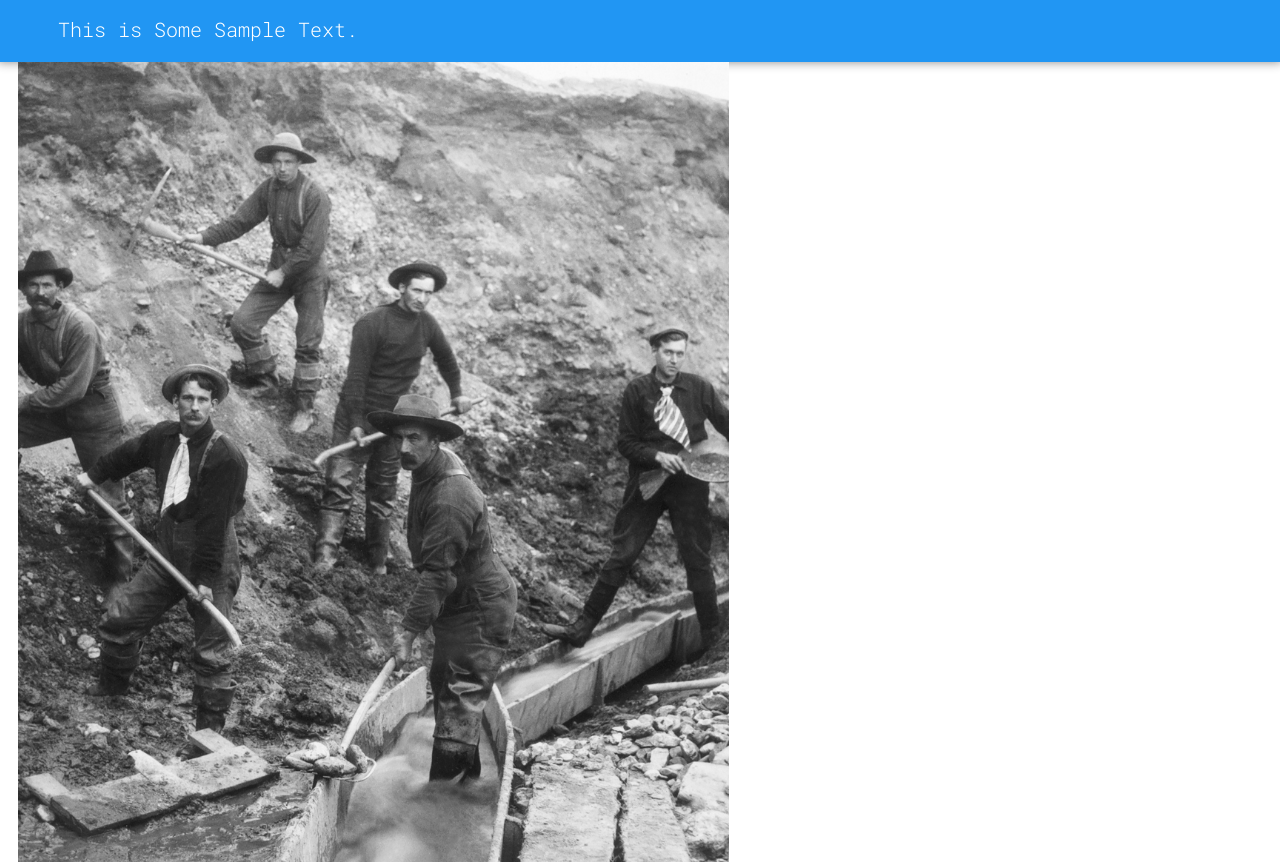
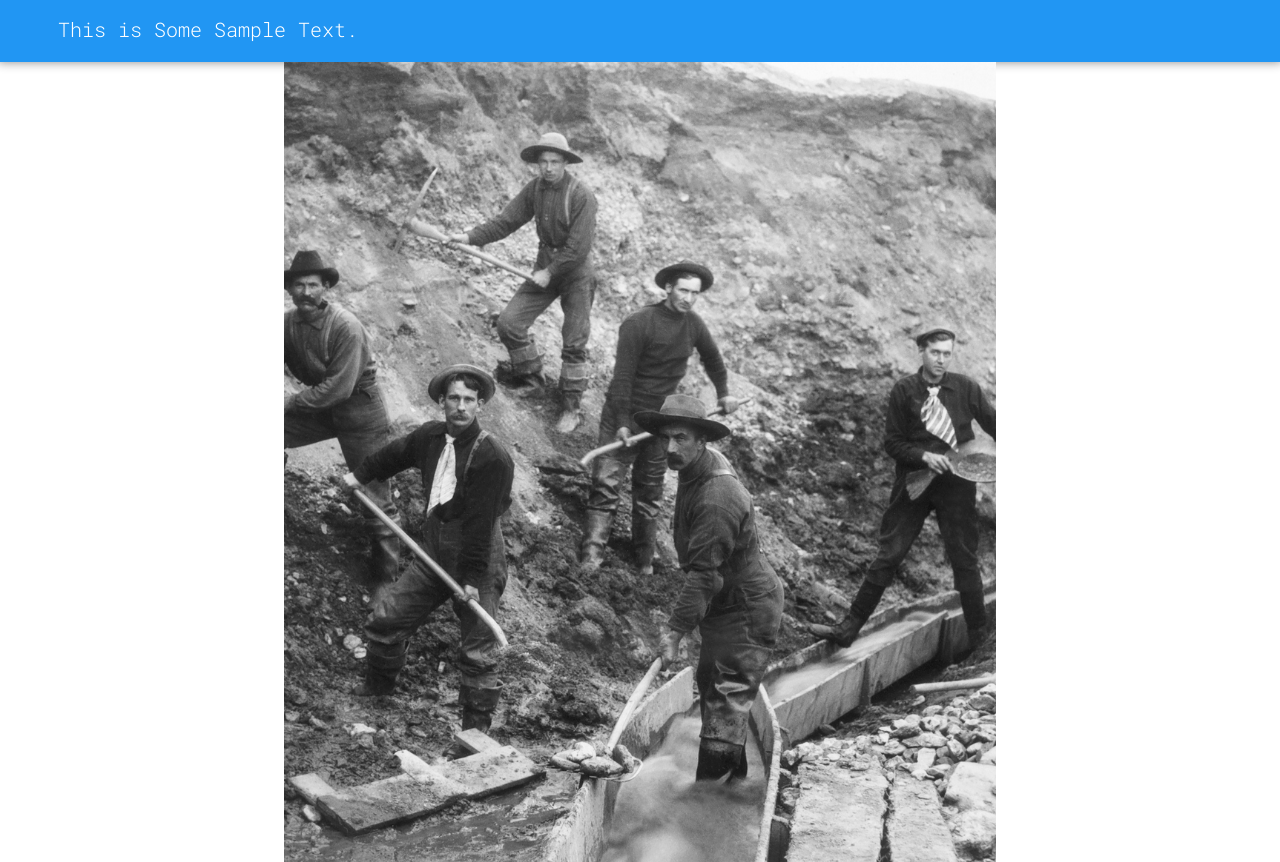
Before and after one commit to Tloru/Tloru.github.io, a plain HTML site: page index.html in a window 1280 px wide. Shown: the top 862 px of the page. Drawn offline with Linux system fonts and the light colour scheme.

Commit message:
Update.
I hope this works

```diff
--- a/index.html
+++ b/index.html
@@ -7,8 +7,8 @@
   <div class="navbar">
     This is Some Sample Text.
   </div>
-  <div class="Images">
+  <center class="Images">
     <img class="miners" src="Miners.1.jpg">
     <img class="farmers" src="Miners.1.jpg">
-  </div>
+  </center>
 </body>
```
